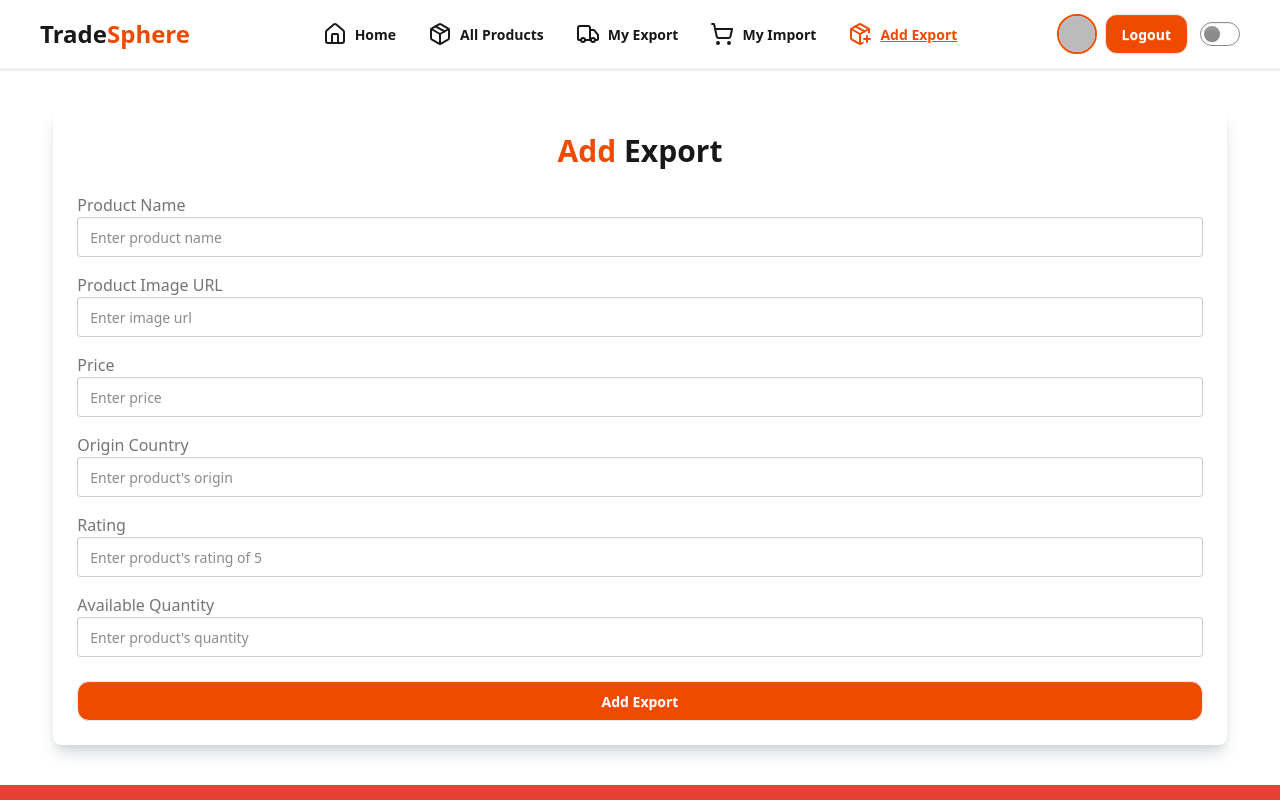
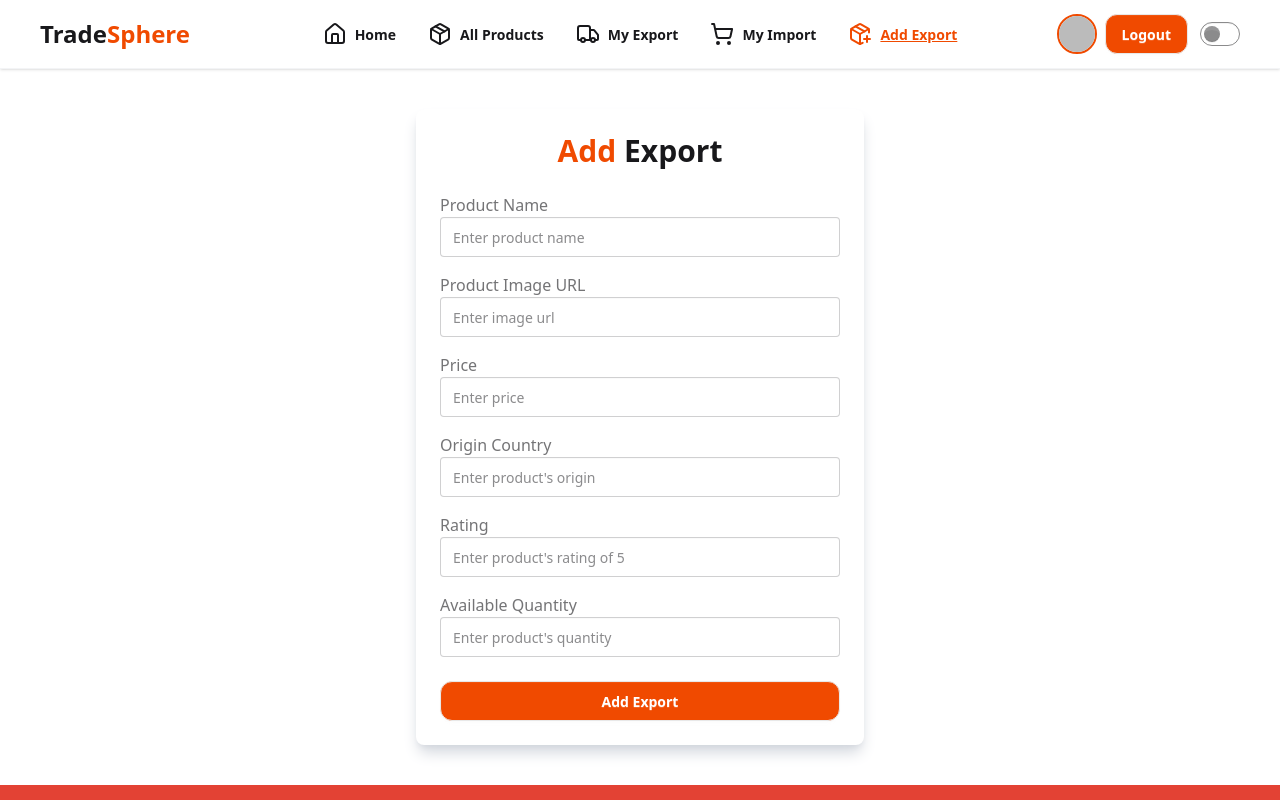
Before and after one commit to NusratJahanNila/trade-sphere-client, a React (Vite) app: page /add-export in a window 1280 px wide. Shown: the top 800 px of the page. Built offline with nearby package versions, Linux system fonts and the light colour scheme; no server answers; sample sign-in values are in the browser's storage.

Commit message:
add width to add export

```diff
--- a/src/Pages/Export/AddExport.jsx
+++ b/src/Pages/Export/AddExport.jsx
@@ -38,7 +38,7 @@ const AddExport = () => {
         })
     }
     return (
-        <div className="max-w-11/12 mx-auto bg-base-100 shadow-lg shadow-gray-300 rounded-lg p-6 my-10 dark:shadow-md dark:shadow-[#e34234]">
+        <div className="max-w-md mx-auto bg-base-100 shadow-lg shadow-gray-300 rounded-lg p-6 my-10 dark:shadow-md dark:shadow-[#e34234]">
             <title>Add Export - Trade Sphere</title>
             <h2 className="text-3xl font-bold text-center mb-6"><span className='text-[#f04a00]'>Add</span> Export</h2>
 
```
